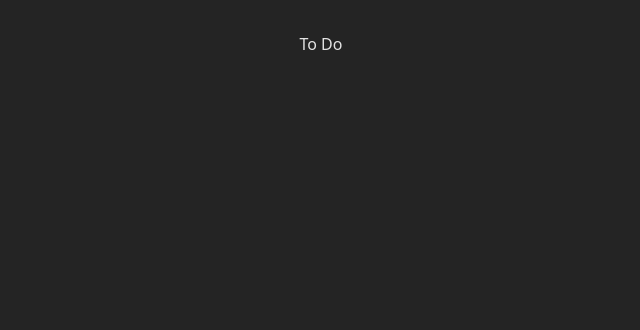
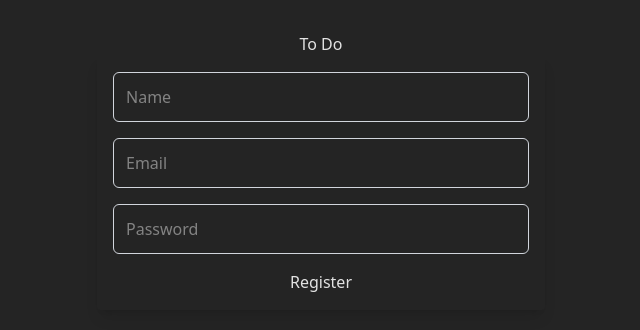
Before and after one commit to Olha-Katran/to-do-app, a React (Vite) app in the folder todo/: page / in a window 1280 px wide. Shown: the top 330 px of the page, without its empty margins (319-959 px from the left). Built offline with nearby package versions, Linux system fonts and the light colour scheme; no server answers.

Commit message:
feat: create register form with firebase

```diff
--- a/todo/src/App.jsx
+++ b/todo/src/App.jsx
@@ -1,10 +1,12 @@
 import './App.css'
+import RegisterForm from './components/registerForm'
 
 function App() {
 
   return (
     <>
       <h1>To Do</h1>
+      <RegisterForm />
     </>
   )
 }
--- /dev/null
+++ b/todo/src/components/registerForm.tsx
@@ -0,0 +1,59 @@
+import { createUserWithEmailAndPassword, updateProfile } from "firebase/auth";
+import React, { useState } from "react";
+import { auth } from '../firebase';
+
+const RegisterForm = () => {
+    const [name, setName] = useState<string>("");
+    const [email, setEmail] = useState<string>("");
+    const [password, setPassword] = useState<string>("");
+
+    const handleRegister = async(e: React.FormEvent) => {
+        e.preventDefault();
+        console.log('Handle Register')
+        try {
+            const userCredentials = await createUserWithEmailAndPassword(auth, email, password);
+            await updateProfile(userCredentials.user, {displayName: name});
+            console.log("Registered:", userCredentials.user);
+        } catch (err) {
+            console.error("Registration error:", err);
+        }
+    }
+
+    return (
+        <form onSubmit={handleRegister} className="max-w-md mx-auto p-4 rounded shadow-lg">
+            <div className="mb-4">
+                <input
+                    value={name}
+                    onChange={(e) => setName(e.target.value)}
+                    placeholder="Name"
+                    required
+                    className="w-full p-3 border border-gray-300 rounded-md focus:outline-none focus:ring-2 focus:ring-blue-500" />
+            </div>
+            <div className="mb-4">
+                <input
+                    type="email"
+                    value={email}
+                    onChange={(e) => setEmail(e.target.value)}
+                    placeholder="Email"
+                    required
+                    className="w-full p-3 border border-gray-300 rounded-md focus:outline-none focus:ring-2 focus:ring-blue-500"
+                />
+            </div>
+
+            <div className="mb-4">
+                <input
+                    type="password"
+                    value={password}
+                    onChange={(e) => setPassword(e.target.value)}
+                    placeholder="Password"
+                    required
+                    className="w-full p-3 border border-gray-300 rounded-md focus:outline-none focus:ring-2 focus:ring-blue-500"
+                />
+            </div>
+
+             <button type='submit'>Register</button>
+        </form>
+    )
+};
+
+export default RegisterForm;
--- a/todo/src/firebase.js
+++ b/todo/src/firebase.js
@@ -1,4 +1,5 @@
 import { initializeApp } from "firebase/app";
+import { getAuth } from "firebase/auth";
 
 const firebaseConfig = {
   apiKey: import.meta.env.VITE_API_KEY,
@@ -10,3 +11,4 @@ const firebaseConfig = {
 };
 
 export const app = initializeApp(firebaseConfig);
+export const auth = getAuth(app);
```
